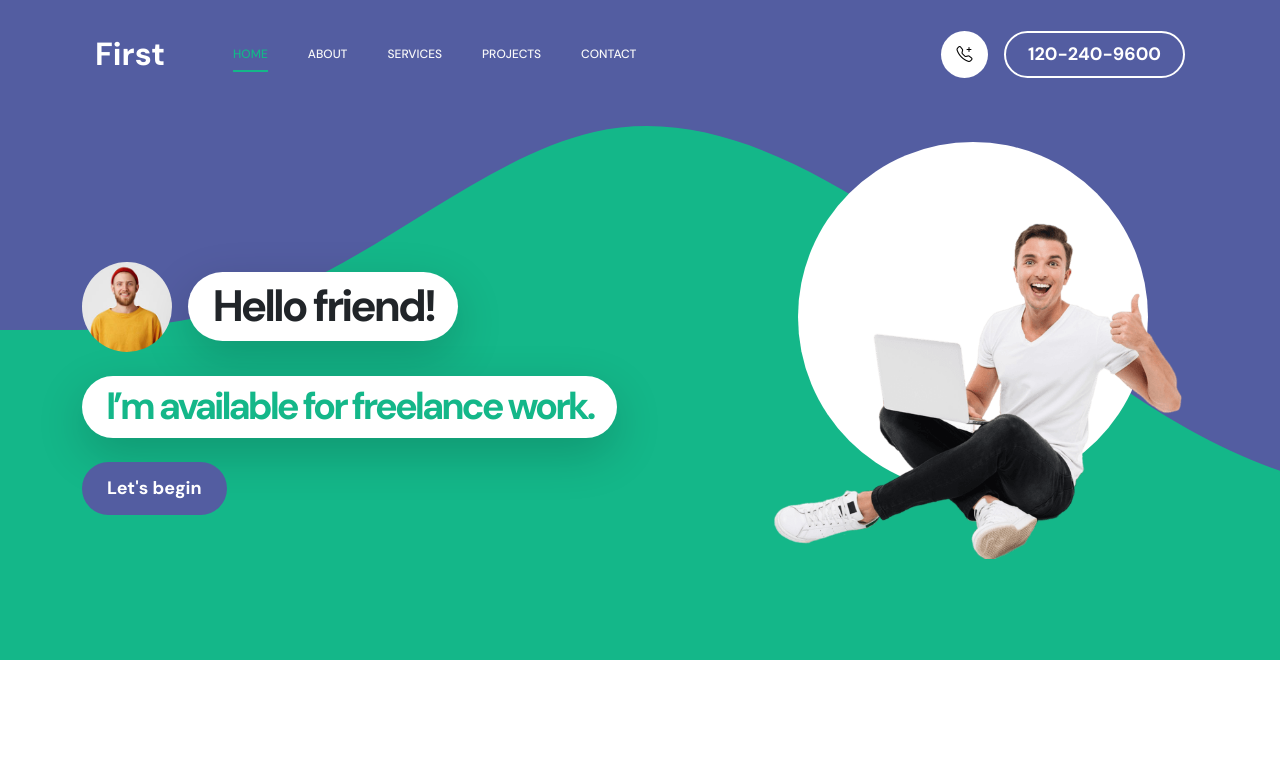
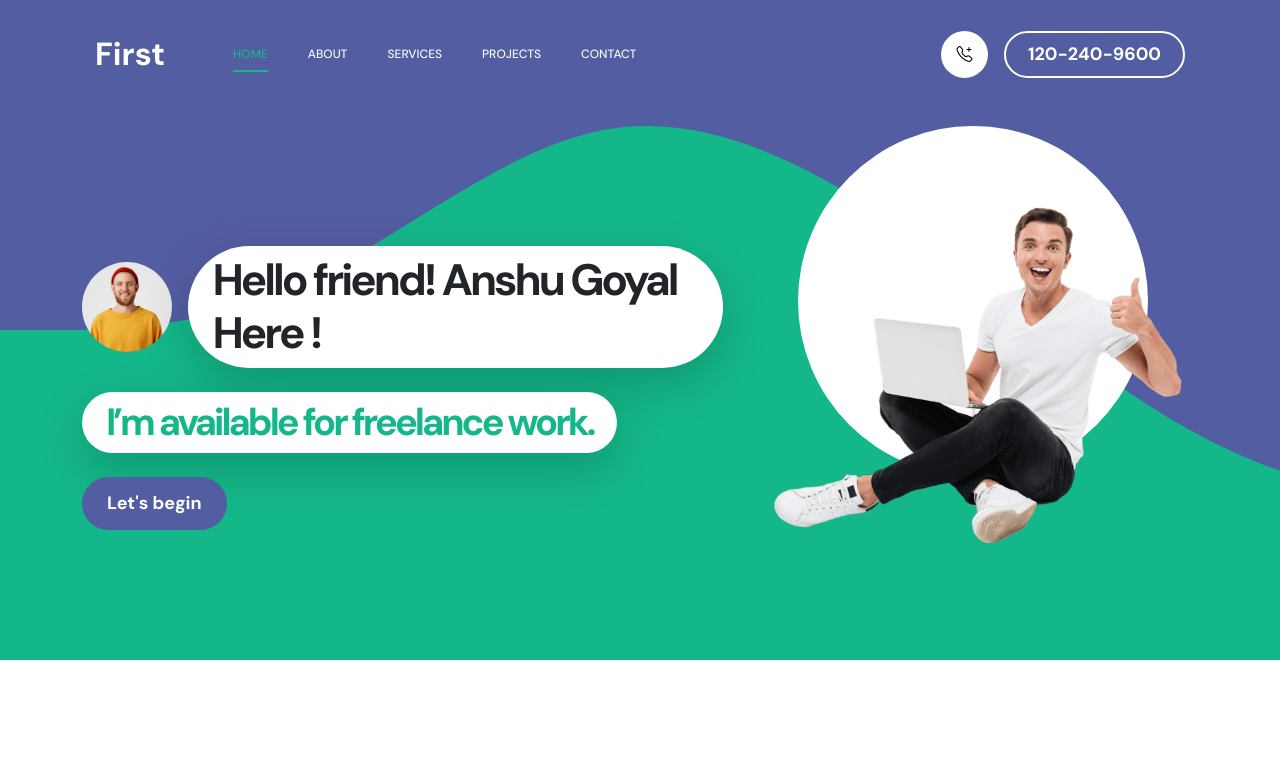
Before and after one commit to AnshuGoyal-0/AnshuGoyal.github.io, a plain HTML site: page index.html in a window 1280 px wide. Shown: the top 777 px of the page. Drawn offline with Linux system fonts and the light colour scheme.

Commit message:
Update index.html

```diff
--- a/index.html
+++ b/index.html
@@ -102,7 +102,7 @@ https://templatemo.com/tm-578-first-portfolio
                                 <div class="hero-title-wrap d-flex align-items-center mb-4">
                                     <img src="images/happy-bearded-young-man.jpg" class="avatar-image avatar-image-large img-fluid" alt="">
 
-                                    <h1 class="hero-title ms-3 mb-0">Hello friend!</h1>
+                                    <h1 class="hero-title ms-3 mb-0">Hello friend! Anshu Goyal Here !</h1>
                                 </div>
 
                                 <h2 class="mb-4">I’m available for freelance work.</h2>
```
